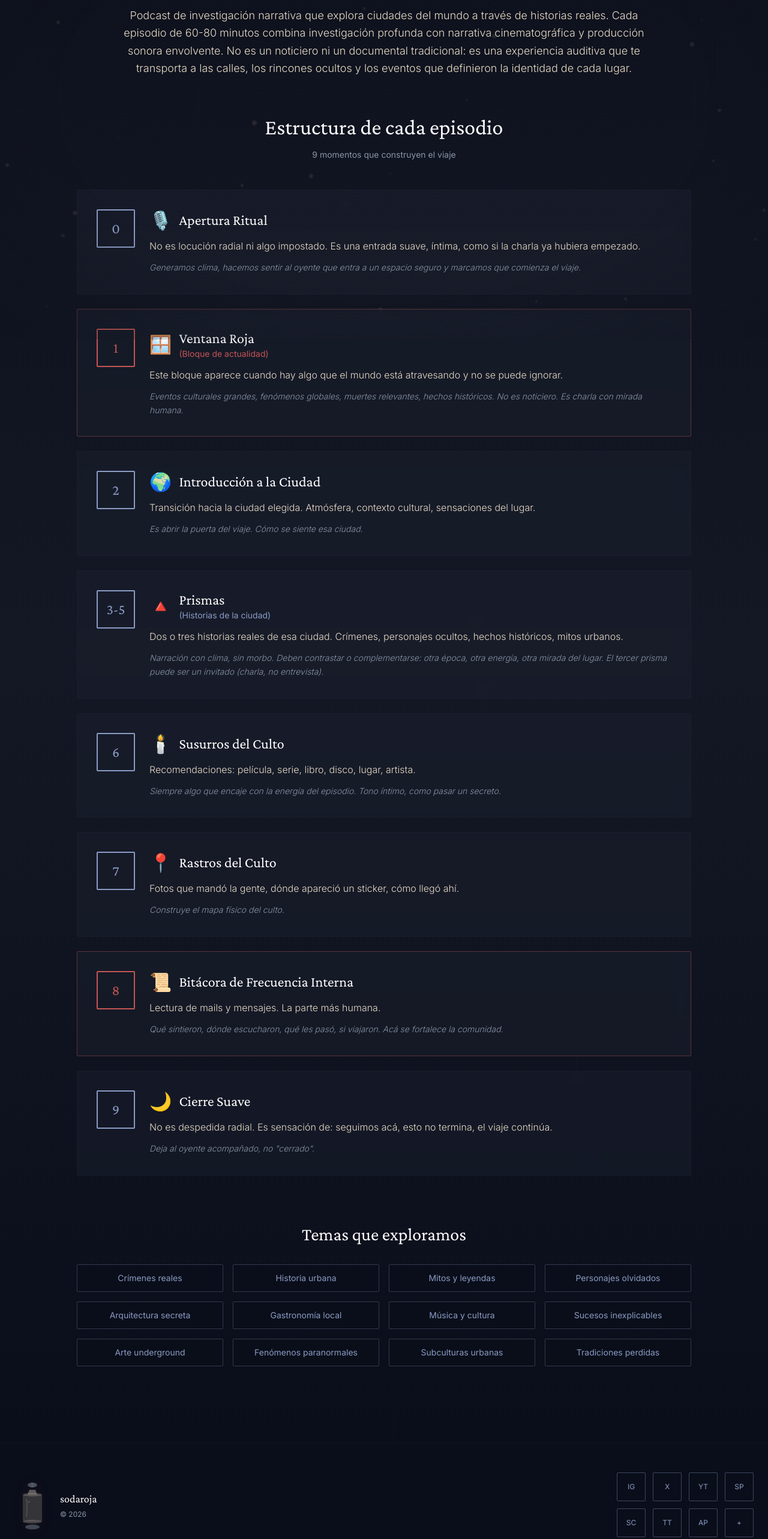
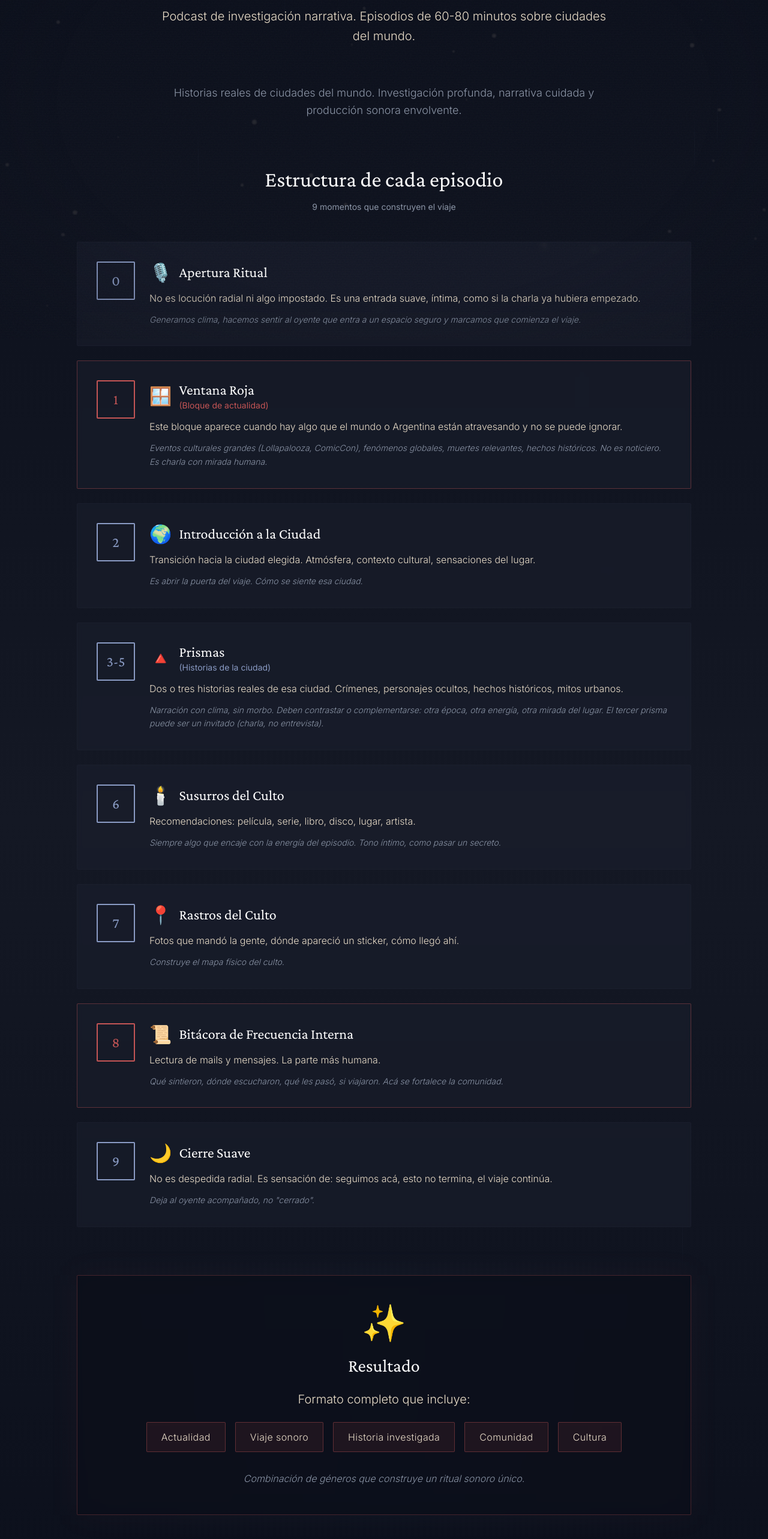
Before and after one commit to dinabronca/sodaroja, a React (Vite) app: page /que-es-esto in a window 1280 px wide. Shown: the part 234-2800 px from the top of the page at 60% size. Built offline with nearby package versions, Linux system fonts and the light colour scheme; the HTML template or start-up script is replaced by a standard one.

Commit message:
Add files via upload

```diff
--- a/src/components/Contacto.tsx
+++ b/src/components/Contacto.tsx
@@ -1,10 +1,8 @@
 import React from 'react';
 import { motion } from 'framer-motion';
-import { Mail, Instagram } from 'lucide-react';
-import { contentData } from '../data/content';
+import { Mail, Instagram, Youtube } from 'lucide-react';
 
 export const Contacto: React.FC = () => {
-  const { contacto } = contentData;
   const [formData, setFormData] = React.useState({
     name: '',
     email: '',
@@ -13,7 +11,9 @@ export const Contacto: React.FC = () => {
 
   const handleSubmit = (e: React.FormEvent) => {
     e.preventDefault();
-    window.location.href = `mailto:${contacto.email}?subject=Contacto de ${formData.name}&body=${formData.message}`;
+    // TODO: Integrar con backend cuando esté listo
+    // Por ahora abre el cliente de email
+    window.location.href = `mailto:hola@sodaroja.com?subject=Contacto de ${formData.name}&body=${formData.message}`;
   };
 
   return (
@@ -98,25 +98,35 @@ export const Contacto: React.FC = () => {
             className="space-y-6"
           >
             <div className="bg-soda-slate bg-opacity-40 backdrop-blur-sm border border-soda-mist border-opacity-20 rounded-sm p-8">
-              <h3 className="text-xl font-serif text-soda-glow mb-6">Líneas directas</h3>
+              <h3 className="text-xl font-serif text-soda-glow mb-6">También podés encontrarnos en</h3>
 
               <div className="space-y-4">
                 <a
-                  href={`mailto:${contacto.email}`}
+                  href="mailto:hola@sodaroja.com"
                   className="hoverable flex items-center gap-4 text-soda-lamp hover:text-soda-glow transition-colors group"
                 >
                   <Mail size={24} className="text-soda-accent group-hover:text-soda-lamp transition-colors" />
-                  <span>{contacto.email}</span>
+                  <span>hola@sodaroja.com</span>
                 </a>
 
                 <a
-                  href={`https://instagram.com/${contacto.instagram.replace('@', '')}`}
+                  href="https://instagram.com/sodaroja"
                   target="_blank"
                   rel="noopener noreferrer"
                   className="hoverable flex items-center gap-4 text-soda-lamp hover:text-soda-glow transition-colors group"
                 >
                   <Instagram size={24} className="text-soda-accent group-hover:text-soda-lamp transition-colors" />
-                  <span>{contacto.instagram}</span>
+                  <span>@sodaroja</span>
+                </a>
+
+                <a
+                  href="https://youtube.com/@sodaroja"
+                  target="_blank"
+                  rel="noopener noreferrer"
+                  className="hoverable flex items-center gap-4 text-soda-lamp hover:text-soda-glow transition-colors group"
+                >
+                  <Youtube size={24} className="text-soda-accent group-hover:text-soda-lamp transition-colors" />
+                  <span>@sodaroja</span>
                 </a>
               </div>
             </div>
--- a/src/components/ElEquipo.tsx
+++ b/src/components/ElEquipo.tsx
@@ -230,7 +230,7 @@ export const ElEquipo: React.FC = () => {
             >
               <div className="bg-soda-slate bg-opacity-40 backdrop-blur-sm border border-soda-mist border-opacity-20 rounded-sm overflow-hidden hover:border-soda-accent hover:border-opacity-40 transition-all duration-300 group">
                 {/* Foto - ratio 3:4 con partículas */}
-                <div className="relative aspect-[3/4] overflow-hidden bg-soda-deep">
+                <div className="relative aspect-[3/4] overflow-hidden max-h-80 bg-soda-deep flex items-center justify-center">
                   {/* Partículas flotantes */}
                   {[...Array(8)].map((_, i) => (
                     <motion.div
@@ -257,7 +257,8 @@ export const ElEquipo: React.FC = () => {
                   <motion.img
                     src={member.photoUrl}
                     alt={member.name}
-                    className="w-full h-full object-cover object-center"
+                    className="absolute inset-0 w-full h-full object-cover"
+                    style={{ objectPosition: 'center center' }}
                     whileHover={{ scale: 1.08 }}
                     transition={{ duration: 0.6, ease: "easeOut" }}
                   />
--- a/src/components/QueEsEsto.tsx
+++ b/src/components/QueEsEsto.tsx
@@ -1,9 +1,77 @@
 import React from 'react';
 import { motion } from 'framer-motion';
-import { contentData } from '../data/content';
 
 export const QueEsEsto: React.FC = () => {
-  const { queEsEsto } = contentData;
+  const estructura = [
+    {
+      numero: '0',
+      emoji: '🎙️',
+      titulo: 'Apertura Ritual',
+      color: 'soda-accent',
+      descripcion: 'No es locución radial ni algo impostado. Es una entrada suave, íntima, como si la charla ya hubiera empezado.',
+      detalles: 'Generamos clima, hacemos sentir al oyente que entra a un espacio seguro y marcamos que comienza el viaje.',
+    },
+    {
+      numero: '1',
+      emoji: '🪟',
+      titulo: 'Ventana Roja',
+      subtitulo: '(Bloque de actualidad)',
+      color: 'soda-red',
+      descripcion: 'Este bloque aparece cuando hay algo que el mundo o Argentina están atravesando y no se puede ignorar.',
+      detalles: 'Eventos culturales grandes (Lollapalooza, ComicCon), fenómenos globales, muertes relevantes, hechos históricos. No es noticiero. Es charla con mirada humana.',
+      destacado: true,
+    },
+    {
+      numero: '2',
+      emoji: '🌍',
+      titulo: 'Introducción a la Ciudad',
+      color: 'soda-accent',
+      descripcion: 'Transición hacia la ciudad elegida. Atmósfera, contexto cultural, sensaciones del lugar.',
+      detalles: 'Es abrir la puerta del viaje. Cómo se siente esa ciudad.',
+    },
+    {
+      numero: '3-5',
+      emoji: '🔺',
+      titulo: 'Prismas',
+      subtitulo: '(Historias de la ciudad)',
+      color: 'soda-accent',
+      descripcion: 'Dos o tres historias reales de esa ciudad. Crímenes, personajes ocultos, hechos históricos, mitos urbanos.',
+      detalles: 'Narración con clima, sin morbo. Deben contrastar o complementarse: otra época, otra energía, otra mirada del lugar. El tercer prisma puede ser un invitado (charla, no entrevista).',
+    },
+    {
+      numero: '6',
+      emoji: '🕯️',
+      titulo: 'Susurros del Culto',
+      color: 'soda-accent',
+      descripcion: 'Recomendaciones: película, serie, libro, disco, lugar, artista.',
+      detalles: 'Siempre algo que encaje con la energía del episodio. Tono íntimo, como pasar un secreto.',
+    },
+    {
+      numero: '7',
+      emoji: '📍',
+      titulo: 'Rastros del Culto',
+      color: 'soda-accent',
+      descripcion: 'Fotos que mandó la gente, dónde apareció un sticker, cómo llegó ahí.',
+      detalles: 'Construye el mapa físico del culto.',
+    },
+    {
+      numero: '8',
+      emoji: '📜',
+      titulo: 'Bitácora de Frecuencia Interna',
+      color: 'soda-red',
+      descripcion: 'Lectura de mails y mensajes. La parte más humana.',
+      detalles: 'Qué sintieron, dónde escucharon, qué les pasó, si viajaron. Acá se fortalece la comunidad.',
+      destacado: true,
+    },
+    {
+      numero: '9',
+      emoji: '🌙',
+      titulo: 'Cierre Suave',
+      color: 'soda-accent',
+      descripcion: 'No es despedida radial. Es sensación de: seguimos acá, esto no termina, el viaje continúa.',
+      detalles: 'Deja al oyente acompañado, no "cerrado".',
+    },
+  ];
 
   return (
     <section id="que-es-esto" className="relative py-32 px-6 bg-gradient-to-b from-soda-night via-soda-deep to-soda-night overflow-hidden">
@@ -40,11 +108,24 @@ export const QueEsEsto: React.FC = () => {
           className="text-center mb-16"
         >
           <h2 className="text-5xl md:text-6xl font-serif text-soda-glow mb-6">
-            {queEsEsto.title}
+            ¿Qué es SODAROJA?
           </h2>
           <div className="w-32 h-px bg-gradient-to-r from-transparent via-soda-accent to-transparent mx-auto mb-8" />
-          <p className="text-soda-lamp text-lg font-light max-w-4xl mx-auto leading-relaxed">
-            {queEsEsto.description}
+          <p className="text-soda-lamp text-xl font-light max-w-3xl mx-auto leading-relaxed">
+            Podcast de investigación narrativa. Episodios de 60-80 minutos sobre ciudades del mundo.
+          </p>
+        </motion.div>
+
+        {/* Descripción */}
+        <motion.div
+          initial={{ opacity: 0, y: 30 }}
+          whileInView={{ opacity: 1, y: 0 }}
+          viewport={{ once: true }}
+          transition={{ duration: 0.8, delay: 0.2 }}
+          className="prose prose-invert max-w-none mb-20"
+        >
+          <p className="text-soda-fog text-lg leading-relaxed font-light text-center max-w-3xl mx-auto">
+            Historias reales de ciudades del mundo. Investigación profunda, narrativa cuidada y producción sonora envolvente.
           </p>
         </motion.div>
 
@@ -62,7 +143,7 @@ export const QueEsEsto: React.FC = () => {
 
         {/* Estructura de 9 puntos */}
         <div className="space-y-6">
-          {queEsEsto.estructura.map((item, index) => (
+          {estructura.map((item, index) => (
             <motion.div
               key={index}
               initial={{ opacity: 0, x: -50 }}
@@ -133,6 +214,42 @@ export const QueEsEsto: React.FC = () => {
           ))}
         </div>
 
+        {/* Sensación final */}
+        <motion.div
+          initial={{ opacity: 0, y: 30 }}
+          whileInView={{ opacity: 1, y: 0 }}
+          viewport={{ once: true }}
+          transition={{ duration: 0.8, delay: 0.4 }}
+          className="mt-20 relative"
+        >
+          <div className="absolute inset-0 bg-gradient-to-r from-soda-red/5 via-soda-accent/5 to-soda-red/5 rounded-sm blur-xl" />
+          <div className="relative bg-soda-night bg-opacity-80 backdrop-blur-sm border border-soda-red border-opacity-30 rounded-sm p-12 text-center">
+            <div className="text-6xl mb-6">✨</div>
+            <h3 className="text-3xl font-serif text-soda-glow mb-6">Resultado</h3>
+            <p className="text-soda-lamp text-xl mb-6 font-light">Formato completo que incluye:</p>
+
+            <div className="flex flex-wrap justify-center gap-4 mb-8">
+              {['Actualidad', 'Viaje sonoro', 'Historia investigada', 'Comunidad', 'Cultura'].map((item, i) => (
+                <motion.span
+                  key={i}
+                  initial={{ opacity: 0, scale: 0.8 }}
+                  whileInView={{ opacity: 1, scale: 1 }}
+                  viewport={{ once: true }}
+                  transition={{ duration: 0.4, delay: i * 0.1 }}
+                  whileHover={{ scale: 1.1 }}
+                  className="px-6 py-3 bg-soda-red bg-opacity-10 border border-soda-red border-opacity-40 rounded-sm text-soda-lamp font-light tracking-wide hover:bg-opacity-20 transition-all cursor-default"
+                >
+                  {item}
+                </motion.span>
+              ))}
+            </div>
+
+            <p className="text-soda-fog text-base italic font-light max-w-2xl mx-auto">
+              Combinación de géneros que construye un ritual sonoro único.
+            </p>
+          </div>
+        </motion.div>
+
         {/* Temas */}
         <motion.div
           initial={{ opacity: 0, y: 30 }}
--- a/src/components/Shop.tsx
+++ b/src/components/Shop.tsx
@@ -1,13 +1,13 @@
 import React from 'react';
 import { motion } from 'framer-motion';
-import { Package, Mail } from 'lucide-react';
-import { contentData } from '../data/content';
+import { Package, Shirt, Image, Coffee, Mail } from 'lucide-react';
 
 export const Shop: React.FC = () => {
-  const { shop } = contentData;
-
   const comingSoonItems = [
-    { icon: Package, name: 'Pack de Stickers', desc: 'Colección de stickers del culto' },
+    { icon: Shirt, name: 'Remeras y Buzos', desc: 'Diseños exclusivos de SODAROJA' },
+    { icon: Coffee, name: 'Tazas y Termo', desc: 'Para escuchar el podcast con estilo' },
+    { icon: Image, name: 'Postales y Posters', desc: 'Mapas ilustrados de episodios' },
+    { icon: Package, name: 'Stickers', desc: 'Dejá tu marca por el mundo' },
   ];
 
   return (
@@ -21,11 +21,11 @@ export const Shop: React.FC = () => {
           className="text-center mb-16"
         >
           <h2 className="text-5xl md:text-6xl font-serif text-soda-glow mb-6">
-            {shop.title}
+            Objetos Encontrados
           </h2>
           <div className="w-32 h-px bg-gradient-to-r from-transparent via-soda-accent to-transparent mx-auto mb-8" />
           <p className="text-soda-lamp text-lg">
-            {shop.subtitle}
+            Pronto vas a poder llevar SODAROJA con vos
           </p>
         </motion.div>
 
@@ -55,10 +55,10 @@ export const Shop: React.FC = () => {
         >
           <div className="text-6xl mb-6">📦</div>
           <h3 className="text-2xl font-serif text-soda-glow mb-4">
-            Notificame cuando esté disponible
+            Avisame cuando abran la tienda
           </h3>
           <p className="text-soda-fog mb-6 max-w-2xl mx-auto">
-            Dejanos tu email y te avisamos cuando esté disponible el catálogo completo
+            Dejanos tu email y te avisamos cuando lancemos la tienda oficial con merchandising exclusivo
           </p>
 
           <div className="flex gap-4 max-w-md mx-auto">
--- a/src/data/content.ts
+++ b/src/data/content.ts
@@ -2,83 +2,29 @@ export const contentData = {
   queEsEsto: {
     title: '¿Qué es sodaroja?',
     description: 'Podcast de investigación narrativa que explora ciudades del mundo a través de historias reales. Cada episodio de 60-80 minutos combina investigación profunda con narrativa cinematográfica y producción sonora envolvente. No es un noticiero ni un documental tradicional: es una experiencia auditiva que te transporta a las calles, los rincones ocultos y los eventos que definieron la identidad de cada lugar.',
-    estructura: [
-      {
-        numero: '0',
-        emoji: '🎙️',
-        titulo: 'Apertura Ritual',
-        descripcion: 'No es locución radial ni algo impostado. Es una entrada suave, íntima, como si la charla ya hubiera empezado.',
-        detalles: 'Generamos clima, hacemos sentir al oyente que entra a un espacio seguro y marcamos que comienza el viaje.',
-        destacado: false
-      },
-      {
-        numero: '1',
-        emoji: '🪟',
-        titulo: 'Ventana Roja',
-        subtitulo: '(Bloque de actualidad)',
-        descripcion: 'Este bloque aparece cuando hay algo que el mundo está atravesando y no se puede ignorar.',
-        detalles: 'Eventos culturales grandes, fenómenos globales, muertes relevantes, hechos históricos. No es noticiero. Es charla con mirada humana.',
-        destacado: true
-      },
-      {
-        numero: '2',
-        emoji: '🌍',
-        titulo: 'Introducción a la Ciudad',
-        descripcion: 'Transición hacia la ciudad elegida. Atmósfera, contexto cultural, sensaciones del lugar.',
-        detalles: 'Es abrir la puerta del viaje. Cómo se siente esa ciudad.',
-        destacado: false
-      },
-      {
-        numero: '3-5',
-        emoji: '🔺',
-        titulo: 'Prismas',
-        subtitulo: '(Historias de la ciudad)',
-        descripcion: 'Dos o tres historias reales de esa ciudad. Crímenes, personajes ocultos, hechos históricos, mitos urbanos.',
-        detalles: 'Narración con clima, sin morbo. Deben contrastar o complementarse: otra época, otra energía, otra mirada del lugar. El tercer prisma puede ser un invitado (charla, no entrevista).',
-        destacado: false
-      },
-      {
-        numero: '6',
-        emoji: '🕯️',
-        titulo: 'Susurros del Culto',
-        descripcion: 'Recomendaciones: película, serie, libro, disco, lugar, artista.',
-        detalles: 'Siempre algo que encaje con la energía del episodio. Tono íntimo, como pasar un secreto.',
-        destacado: false
-      },
-      {
-        numero: '7',
-        emoji: '📍',
-        titulo: 'Rastros del Culto',
-        descripcion: 'Fotos que mandó la gente, dónde apareció un sticker, cómo llegó ahí.',
-        detalles: 'Construye el mapa físico del culto.',
-        destacado: false
-      },
-      {
-        numero: '8',
-        emoji: '📜',
-        titulo: 'Bitácora de Frecuencia Interna',
-        descripcion: 'Lectura de mails y mensajes. La parte más humana.',
-        detalles: 'Qué sintieron, dónde escucharon, qué les pasó, si viajaron. Acá se fortalece la comunidad.',
-        destacado: true
-      },
-      {
-        numero: '9',
-        emoji: '🌙',
-        titulo: 'Cierre Suave',
-        descripcion: 'No es despedida radial. Es sensación de: seguimos acá, esto no termina, el viaje continúa.',
-        detalles: 'Deja al oyente acompañado, no "cerrado".',
-        destacado: false
-      }
-    ]
   },
-
+  equipo: {
+    title: 'El Equipo',
+    subtitle: 'Las personas detrás de cada historia',
+  },
   shop: {
     title: 'Archivo Interno',
-    subtitle: 'Objetos seleccionados del archivo sodaroja'
+    subtitle: 'Objetos seleccionados del archivo sodaroja',
   },
-
   contacto: {
     email: 'hola@sodaroja.com',
-    instagram: '@sodaroja'
-  }
+    instagram: '@sodaroja',
+  },
+  frecuenciaInterna: {
+    title: 'Frecuencia Interna',
+    subtitle: 'Ayudanos a seguir creando',
+    descripcion: 'Tu apoyo mensual nos ayuda a cubrir gastos de producción, edición, equipamiento y sobre todo: tiempo. Poder dedicarle más horas al podcast sin depender de sponsors que nos hagan cambiar lo que somos. A cambio, te damos acceso a contenido extra y la tranquilidad de saber que estás apoyando algo independiente.',
+    planes: [
+      { id: 'basico', nombre: 'Oyente Comprometido', precioARS: 500, precioUSD: 5, beneficios: ['2 episodios extras por mes', 'Comunidad privada'] },
+      { id: 'medio', nombre: 'Investigador Nocturno', precioARS: 1000, precioUSD: 10, beneficios: ['Todo lo anterior', 'Acceso a sorteos', 'Detrás de escena'], destacado: true },
+      { id: 'premium', nombre: 'Culto Interno', precioARS: 2000, precioUSD: 20, beneficios: ['Todo lo anterior', 'Tu nombre en créditos', 'Sticker exclusivo'] }
+    ],
+    linkArgentina: 'https://mpago.la/tulink',
+    linkInternacional: 'https://patreon.com/tulink',
+  },
 };
```
